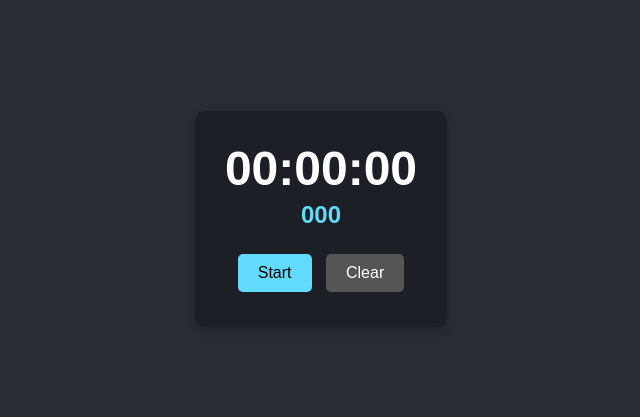
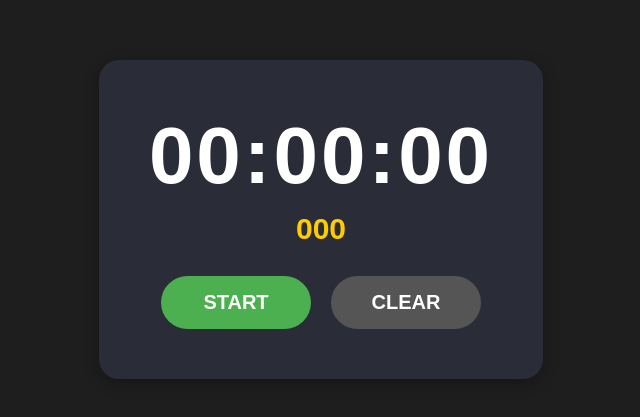
Before and after one commit to LIDR-academy/AI4Devs-stopwatch-fever, a plain HTML site: page stopwatch-ORV/index.html in a window 1280 px wide. Shown: the part 181-598 px from the top of the page, without its empty margins (319-959 px from the left). Drawn offline with Linux system fonts and the light colour scheme.

Commit message:
3rd prompt

```diff
--- a/stopwatch-ORV/styles.css
+++ b/stopwatch-ORV/styles.css
@@ -1,73 +1,88 @@
-/* General Styles */
+/* General Reset */
+* {
+    margin: 0;
+    padding: 0;
+    box-sizing: border-box;
+}
+
 body, html {
     height: 100%;
-    margin: 0;
     display: flex;
     justify-content: center;
     align-items: center;
-    font-family: Arial, sans-serif;
-    background-color: #282c34;
+    font-family: 'Arial', sans-serif;
+    background-color: #1e1e1e;
     color: white;
 }
 
 /* Stopwatch Container */
 .stopwatch-container {
     text-align: center;
-    background: #1c1f26;
-    padding: 30px;
-    border-radius: 10px;
-    box-shadow: 0px 4px 10px rgba(0, 0, 0, 0.2);
+    background: #2a2d37;
+    padding: 50px;
+    border-radius: 20px;
+    box-shadow: 0 4px 15px rgba(0, 0, 0, 0.3);
+    display: flex;
+    flex-direction: column;
+    align-items: center;
 }
 
 /* Main Time Display */
 #time-display {
-    font-size: 48px;
+    font-size: 80px;
     font-weight: bold;
+    letter-spacing: 3px;
+    margin-bottom: 10px;
 }
 
 /* Milliseconds Display */
 #milliseconds {
-    font-size: 24px;
+    font-size: 30px;
     font-weight: bold;
-    color: #61dafb;
-    margin-top: 5px;
+    color: #ffcc00;
+    margin-bottom: 30px;
 }
 
-/* Buttons */
+/* Buttons Container */
 .buttons {
-    margin-top: 20px;
+    display: flex;
+    gap: 20px;
 }
 
+/* Button Styles */
 button {
-    font-size: 16px;
-    padding: 10px 20px;
-    margin: 5px;
+    font-size: 20px;
+    font-weight: bold;
+    padding: 15px 30px;
     border: none;
-    border-radius: 5px;
+    border-radius: 50px;
     cursor: pointer;
-    transition: 0.3s;
+    transition: all 0.3s ease-in-out;
+    min-width: 150px;
+    text-transform: uppercase;
 }
 
 /* Start/Pause Button */
 #start-pause-btn {
-    background-color: #61dafb;
-    color: black;
+    background-color: #4caf50;
+    color: white;
 }
 
 #start-pause-btn:hover {
-    background-color: #4fa3d1;
+    background-color: #388e3c;
 }
 
 /* Clear Button */
 #clear-btn {
-    background-color: #ff4757;
+    background-color: #d32f2f;
     color: white;
 }
 
 #clear-btn:hover {
-    background-color: #e84118;
+    background-color: #b71c1c;
 }
 
+/* Disabled Clear Button */
 #clear-btn:disabled {
     background-color: #555;
     cursor: not-allowed;
```
Also changed, not shown: prompts.md (+4 -0 lines).
